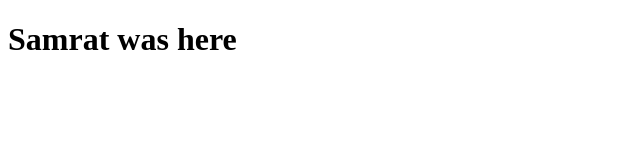
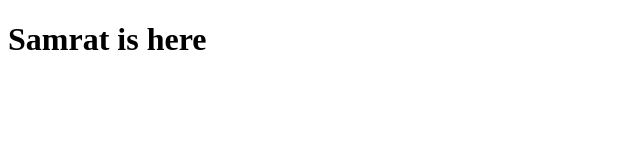
Before and after one commit to samratsamanta/Experiment, a website: page NodejsConsoleApp1/HTMLPage1.html in a window 1280 px wide. Shown: the full height of the page, 0-640 px from the left. Drawn offline with Linux system fonts and the light colour scheme.

Commit message:
Samrat was here

```diff
--- a/NodejsConsoleApp1/HTMLPage1.html
+++ b/NodejsConsoleApp1/HTMLPage1.html
@@ -4,7 +4,7 @@
 <head>
 </head>
 <body>
-    <h1>Samrat was here</h1>
+    <h1>Samrat is here</h1>
 <script src="app.js">Samrat changed the master branch</script>
 </body>
 </html>
```
